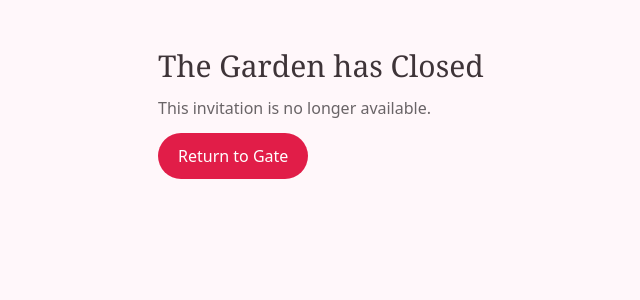
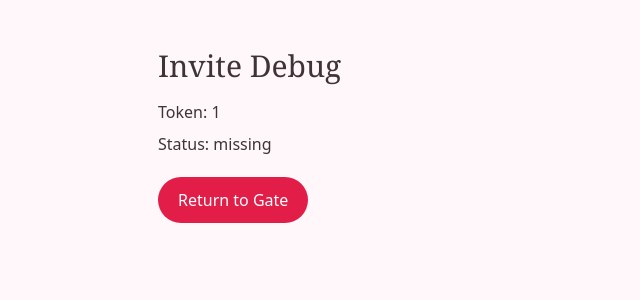
Before and after one commit to trotterkyla-eng/pearlsandpetals-web, a Next.js app: page /i/1 in a window 1280 px wide. Shown: the top 300 px of the page, without its empty margins (122-762 px from the left). Built offline with nearby package versions, Linux system fonts and the light colour scheme; no server answers; the database is empty.

Commit message:
Update page.tsx

```diff
--- a/app/i/[token]/page.tsx
+++ b/app/i/[token]/page.tsx
@@ -8,45 +8,18 @@ export default async function InvitePage({
 }) {
   const status = await getInviteStatus(params.token);
 
-  if (status !== "ok") {
-    // Send all invalid states to the "closed" page
-    // (We’ll show different messaging there later if you want)
-    return (
-      <main className="mx-auto max-w-3xl px-6 py-12">
-        <h1 className="text-3xl font-serif">The Garden has Closed</h1>
-        <p className="mt-3 text-ink/70">
-          This invitation is no longer available.
-        </p>
-        <div className="mt-6">
-          <Link href="/garden" className="rounded-full px-5 py-3 bg-rose-600 text-white">
-            Return to Gate
-          </Link>
-        </div>
-      </main>
-    );
-  }
-
-  // If valid, show the invite UI (keep your existing aesthetic layout below)
   return (
     <main className="mx-auto max-w-3xl px-6 py-12">
-      <h1 className="text-5xl font-serif text-center">The Hidden Garden Invitation</h1>
-      <p className="mt-4 text-center text-ink/70">
-        This invitation blooms once. Tap to enter.
-      </p>
+      <h1 className="text-3xl font-serif">Invite Debug</h1>
+      <p className="mt-4">Token: {params.token}</p>
+      <p className="mt-2">Status: {status}</p>
 
-      <div className="mt-8 flex justify-center gap-3">
+      <div className="mt-8">
         <Link
-          href={`/i/${params.token}/hold`}
-          className="rounded-full px-6 py-3 bg-white/70 border border-rose-100 text-ink"
+          href="/garden"
+          className="rounded-full px-5 py-3 bg-rose-600 text-white"
         >
-          I need more time
-        </Link>
-
-        <Link
-          href={`/join?token=${params.token}`}
-          className="rounded-full px-6 py-3 bg-rose-600 text-white"
-        >
-          Accept Invitation
+          Return to Gate
         </Link>
       </div>
     </main>
```
